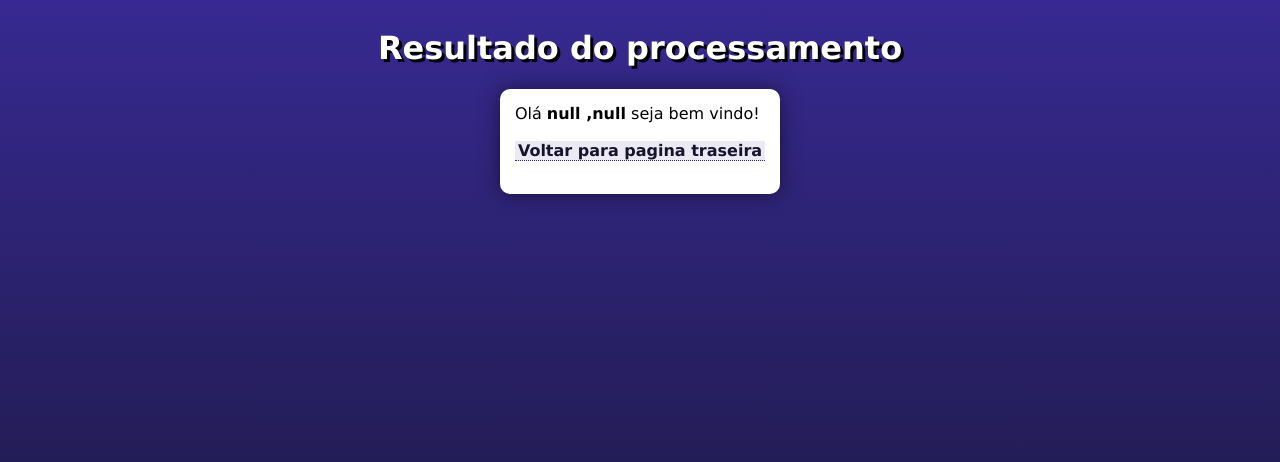
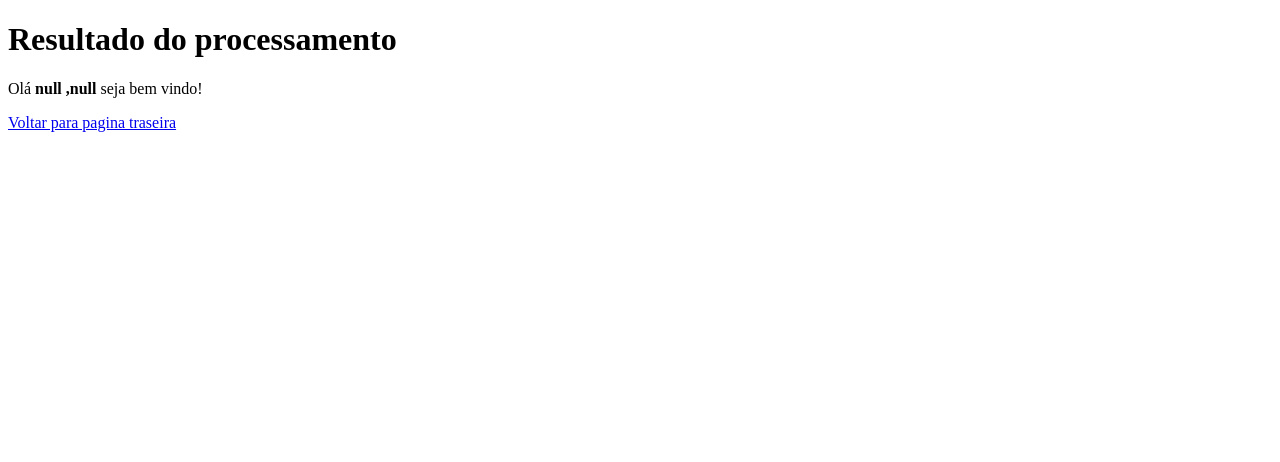
Before and after one commit to Buddhinha/Simples-muito-simples-tela-de-login-com-php, a PHP site: page /cad.php in a window 1280 px wide. Shown: the top 462 px of the page. Run offline with PHP 8.4, Linux system fonts and the light colour scheme.

Commit message:
Update cad.php

```diff
--- a/cad.php
+++ b/cad.php
@@ -5,234 +5,6 @@
     <meta name="viewport" content="width=device-width, initial-scale=1.0">
     <title>Document</title>
     <style>
-
-        @charset "UTF-8";
-
-* {
-    font-family: Verdana, Geneva, Tahoma, sans-serif;
-    box-sizing: border-box;
-}
-
-/* ELEMENTOS DA INTERFACE */
-
-body {
-    background-color: #15142b;
-    background-image: linear-gradient(180deg, #372991, #15142b);
-    background-repeat: no-repeat;
-    background-position: center center;
-    background-size: cover;
-    background-attachment: fixed;
-
-    display: flex;
-    flex-direction: column;
-    flex-wrap: nowrap;
-    justify-content: center;
-    align-items: center;
-}
-
-header, main, section, article {
-    max-width: 700px;
-}
-
-header > h1 {
-    color: white;
-    text-shadow: 3px 3px 0px black;
-}
-
-main, section, article {
-    background-color: white;
-    padding: 15px;
-    margin-bottom: 20px;
-    border-radius: 10px;
-    box-shadow: 0px 0px 20px rgba(0, 0, 0, 0.502);
-}
-
-footer {
-    display: block;
-    width: 100vw;
-    background-color: #291f6c;
-    color: white;
-    text-align: center;
-    margin-top: auto;
-    padding: 5px;
-}
-
-p {
-    text-align: justify;
-    line-height: 1.5em;
-}
-
-h2, h3, h4 {
-    color: #372991;
-    margin: 0 0 10px 0;
-}
-
-a {
-    color: #15142b;
-    background-color: rgba(55, 41, 145, 0.1);
-    padding: 0 3px;
-    font-weight: 600;
-    text-decoration: none;
-    border-bottom: .5px dotted #372991;
-}
-
-a:hover {
-    color: #372991;
-    border-bottom: 1px solid #372991;
-}
-
-/* TABELAS E LISTAS */
-
-table {
-    min-width: 400px;
-    border-spacing: 0px;
-    border: 0.5px solid #372991;
-    margin: 10px auto;
-}
-
-table th {
-    background-color: #372991;
-    color: white;
-    padding: 5px;
-    text-align: left;
-}
-
-table td {
-    padding: 5px;
-}
-
-table tr {
-    background-color: rgba(55, 41, 145, 0.05);
-}
-
-table tr:nth-child(odd) {
-    background-color: rgba(55, 41, 145, 0.3);
-}
-
-table.divisao {
-    border: 1px solid white;
-}
-
-table.divisao td {
-    background-color: white;
-    padding: 20px;
-    text-align: center;
-    font-size: 2.5em;
-}
-
-table.divisao  tr:nth-child(1) td:nth-child(2) {
-    border-bottom: 3px solid black;
-    border-left: 3px solid black;
-}
-
-table.divisao tr:nth-child(2) td:nth-child(2) {
-    border-left: 3px solid black;
-}
-
-table.divisao tr:nth-child(2) td:nth-child(1) {
-    text-decoration: underline;
-}
-
-ul > li::marker {
-    color: #372991;
-}
-
-/* ELEMENTOS DE FORMULÁRIO */
-
-form {
-    background-color: rgba(55, 41, 145, 0.2);
-    padding: 15px;
-    border-radius: 10px;
-}
-
-form label {
-    display: block;
-    width: fit-content;
-    font-size: 0.8em;
-    font-weight: 100;
-    background-color: rgba(55, 41, 145, 0.2);
-    padding: 3px 7px;
-    margin-top: 10px;
-    margin-bottom: 0px;
-    border-radius: 5px;
-}
-
-input[type=text], [type=number], select, input[type=date], input[type=date], input[type=datetime], input[type=email], input[type=month], input[type=password], input[type=range], input[type=tel], input[type=time], input[type=week] {
-    width: 100%;
-    padding: 12px 20px;
-    font-size: 1em;
-    margin: 8px 0;
-    display: inline-block;
-    border: 1px solid #ccc;
-    border-radius: 4px;
-    box-sizing: border-box;
-}
-
-input[type=submit] {
-    width: 100%;
-    background-color: #4CAF50;
-    font-size: 1em;
-    color: white;
-    padding: 10px 20px;
-    margin: 5px 0;
-    border: none;
-    border-radius: 4px;
-    cursor: pointer;
-}
-
-input[type=submit]:hover {
-    background-color: #45a049;
-}
-
-input[type=reset] {
-    width: 100%;
-    background-color: #eb9903;
-    font-size: 1em;
-    color: white;
-    padding: 10px 20px;
-    margin: 5px 0;
-    border: none;
-    border-radius: 4px;
-    cursor: pointer;
-}
-
-input[type=reset]:hover {
-    background-color: #c27013;
-}
-
-input[type=button], button {
-    width: 100%;
-    background-color: #372991;
-    font-size: 1em;
-    color: white;
-    padding: 10px 20px;
-    margin: 5px 0;
-    border: none;
-    border-radius: 4px;
-    cursor: pointer;
-}
-
-input[type=button]:hover, button:hover {
-    background-color: #291f6c;
-}
-
-fieldset {
-    border: 0.5px dotted #372991;
-}
-
-fieldset > legend {
-    font-size: 0.8em;
-    font-weight: 100;
-    background-color: rgba(55, 41, 145, 0.2);
-    padding: 3px 7px;
-    border-radius: 5px;
-}
-
-input[type=radio] + label, input[type=checkbox] + label {
-    display: inline-block;
-    font-size: 1em;
-    background-color: rgba(0, 0, 0, 0);
-}
 
     </style>
 </head>
```
